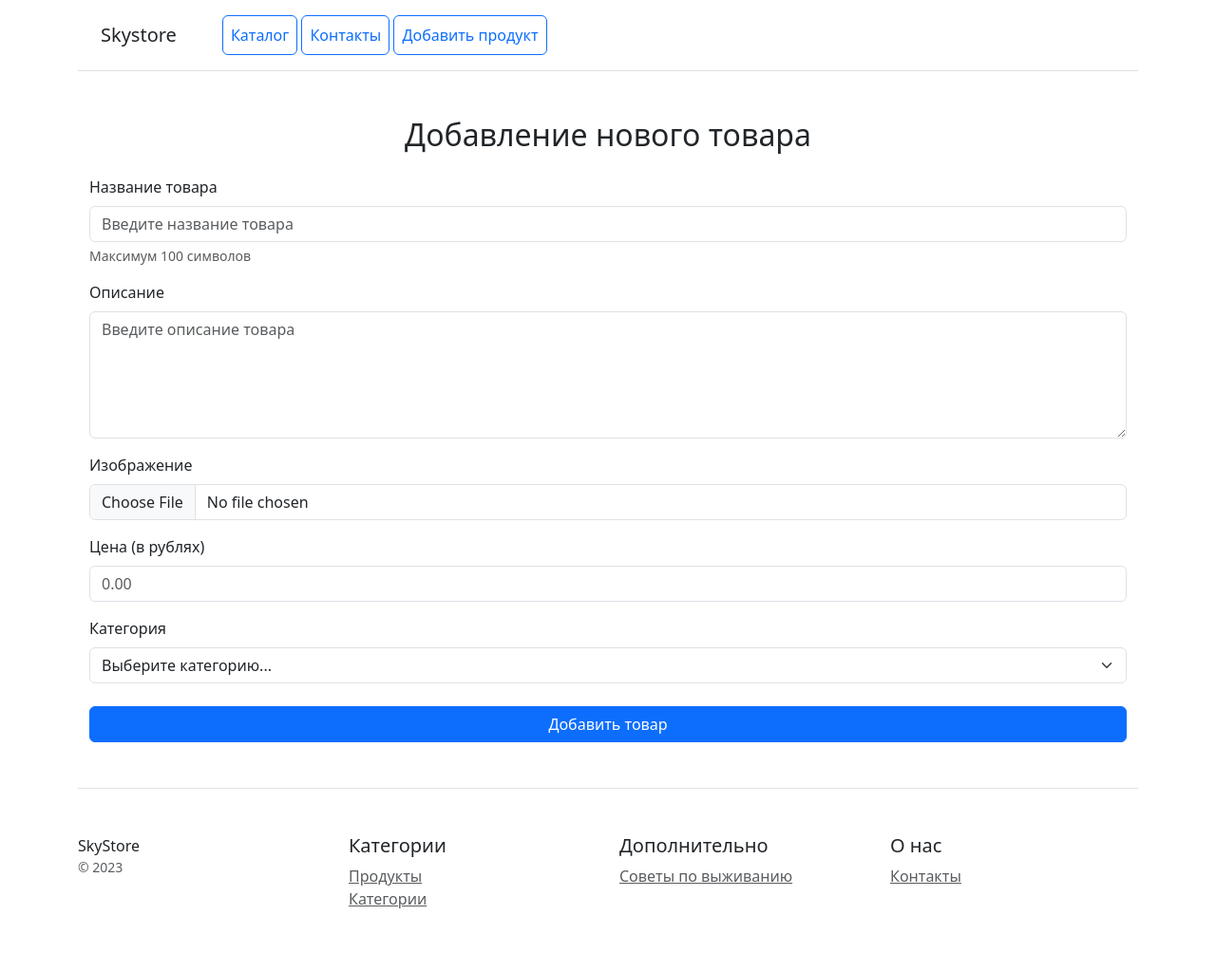
After one commit to newfatto/all_for_sale, a Django app: page /user_add_product/ in a window 1280 px wide. The commit adds this page. Shown: the whole page at 95% size. Run offline with Django 5.2, Linux system fonts and the light colour scheme; data comes from the database, SQL or seed files in the repository; some libraries are stand-ins or nearby versions.

Commit message:
Добавлена функциональность: добавление нового продукта пользователем через форму на сайте

```diff
--- a/catalog/templates/header.html
+++ b/catalog/templates/header.html
@@ -4,6 +4,7 @@
         <nav class="ms-5">
             <a class="p-2 btn btn-outline-primary" href="/">Каталог</a>
             <a class="p-2 btn btn-outline-primary" href="/contacts/">Контакты</a>
+            <a class="p-2 btn btn-outline-primary" href="/user_add_product/">Добавить продукт</a>
         </nav>
     </div>
 </header>
--- /dev/null
+++ b/catalog/templates/user_add_product.html
@@ -0,0 +1,55 @@
+{% extends 'base.html' %}
+
+{% block title %}Контакты{% endblock %}
+
+{% block content %}
+<div class="container mt-5">
+    <h2 class="mb-4 text-center">Добавление нового товара</h2>
+
+    <form method="post" enctype="multipart/form-data" class="needs-validation" novalidate>
+        {% csrf_token %}
+
+        <!-- Название -->
+        <div class="mb-3">
+            <label for="name" class="form-label">Название товара</label>
+            <input type="text" class="form-control" id="name" name="name"
+                   maxlength="100" required placeholder="Введите название товара">
+            <div class="form-text">Максимум 100 символов</div>
+        </div>
+
+        <!-- Описание -->
+        <div class="mb-3">
+            <label for="description" class="form-label">Описание</label>
+            <textarea class="form-control" id="description" name="description" rows="5"
+                      placeholder="Введите описание товара" required></textarea>
+        </div>
+
+        <!-- Картинка -->
+        <div class="mb-3">
+            <label for="image" class="form-label">Изображение</label>
+            <input type="file" class="form-control" id="image" name="image" accept="image/*">
+        </div>
+
+        <!-- Цена -->
+        <div class="mb-3">
+            <label for="price" class="form-label">Цена (в рублях)</label>
+            <input type="number" class="form-control" id="price" name="price"
+                   step="0.01" min="0" required placeholder="0.00">
+        </div>
+
+        <!-- Категория -->
+        <div class="mb-4">
+            <label for="category" class="form-label">Категория</label>
+            <select class="form-select" id="category" name="category" required>
+                <option value="">Выберите категорию...</option>
+                {% for cat in categories %}
+                    <option value="{{ cat.id }}">{{ cat.name }}</option>
+                {% endfor %}
+            </select>
+        </div>
+
+        <button type="submit" class="btn btn-primary w-100">Добавить товар</button>
+    </form>
+</div>
+
+{% endblock %}
--- a/catalog/urls.py
+++ b/catalog/urls.py
@@ -1,7 +1,7 @@
 from django.urls import path
 
 from catalog.apps import CatalogConfig
-from catalog.views import contacts, home, product
+from catalog.views import contacts, home, product, user_add_product
 
 app_name = CatalogConfig.name
 
@@ -9,4 +9,5 @@ urlpatterns = [
     path("", home, name="home"),
     path("contacts/", contacts, name="contacts"),
     path("product/<int:product_id>/", product, name="product"),
+    path("user_add_product/", user_add_product, name='user_add_product')
 ]
--- a/catalog/views.py
+++ b/catalog/views.py
@@ -1,7 +1,7 @@
 from django.http import HttpResponse
 from django.shortcuts import render
 
-from catalog.models import Contact, Product
+from catalog.models import Contact, Product, Category
 
 
 def home(request):
@@ -33,3 +33,20 @@ def product(request, product_id):
     product = Product.objects.get(id=product_id)
     context = {"product": product}
     return render(request, "product.html", context=context)
+
+def user_add_product(request):
+
+    categories = Category.objects.all()
+    context = {'categories': categories}
+
+    if request.method == 'POST':
+        name = request.POST.get("name")
+        description = request.POST.get("description")
+        image = request.FILES.get("image")
+        category_id = request.POST.get("category")
+        price = request.POST.get("price")
+        category = Category.objects.get(id=category_id)
+        Product.objects.create(name=name, description=description, image=image, category=category, price=price)
+        return HttpResponse(f"Спасибо. Товар {name} добавлен.")
+
+    return render(request, 'user_add_product.html', context=context)
```
Also changed, not shown: media/images/Снимок_экрана_2025-10-16_124439.png (added).
